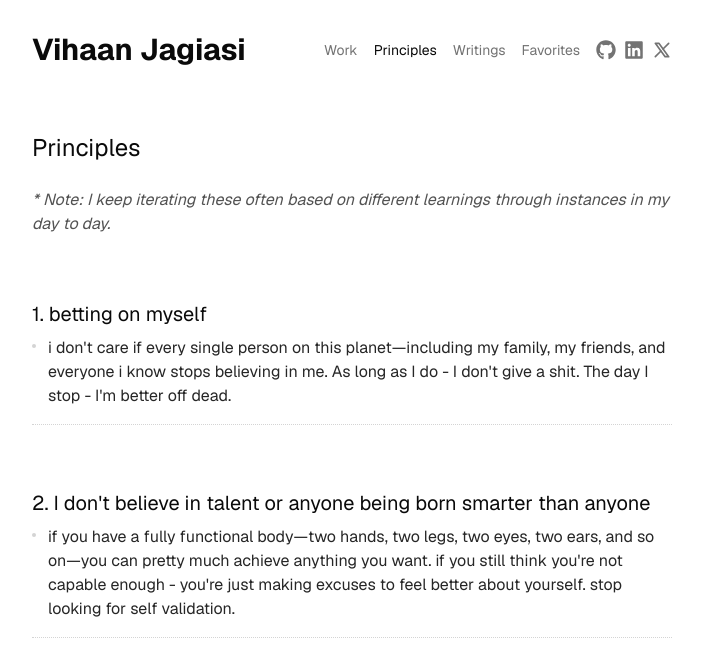
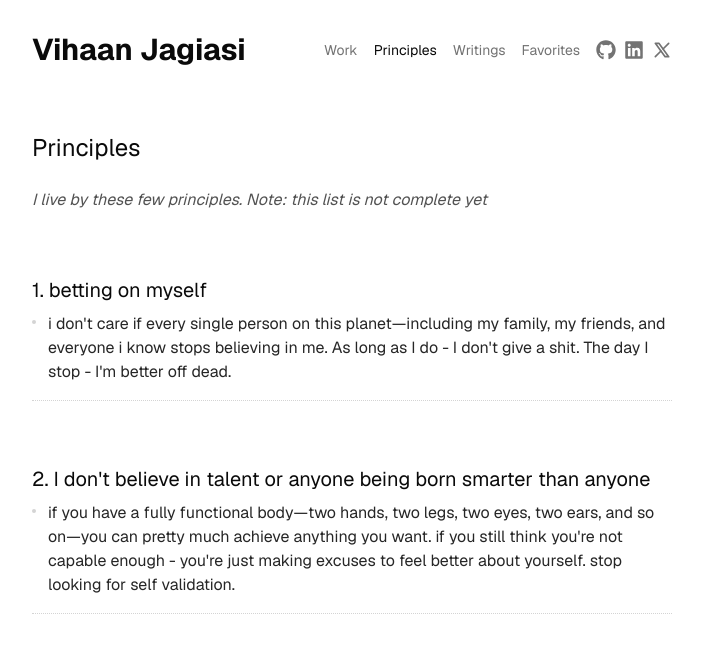
Before and after one commit to VJagiasi/personal-website, a Next.js app: page /principles in a window 1280 px wide. Shown: the top 656 px of the page, without its empty margins (288-989 px from the left). Built offline with nearby package versions, Linux system fonts and the light colour scheme.

Commit message:
Update principles page

```diff
--- a/app/principles/page.tsx
+++ b/app/principles/page.tsx
@@ -34,7 +34,7 @@ export default function PrinciplesPage() {
       </motion.h1>
 
       <motion.p className="text-m text-neutral-600 italic mb-16" variants={item}>
-        * Note: I keep iterating these often based on different learnings through instances in my day to day.
+        I live by these few principles. Note: this list is not complete yet
       </motion.p>
 
       <div className="space-y-16">
```
